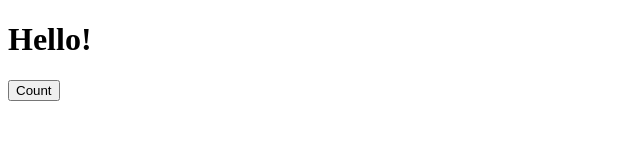
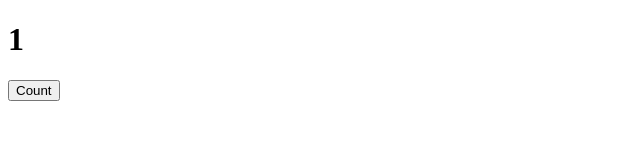
Before and after one commit to i11g/CS50, a plain HTML site: page JavaScript/counter.html in a window 1280 px wide. Both pictures are taken after a click on the button "Count". Shown: the whole page, without its empty margins (0-640 px from the left). Drawn offline with Linux system fonts and the light colour scheme.

Commit message:
changes added

```diff
--- a/JavaScript/counter.html
+++ b/JavaScript/counter.html
@@ -8,12 +8,12 @@
         let counter=0;
         function count () {
             counter++
-            alert(counter)
+            document.querySelector('h1').innerHTML=counter;
         }
     </script>
 </head>
 <body>
-    <h1>Hello!</h1>
+    <h1>0</h1>
     <button onclick="count()">Count</button>
 </body>
 </html>
```
